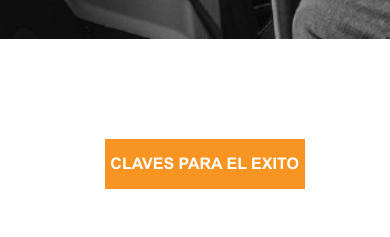
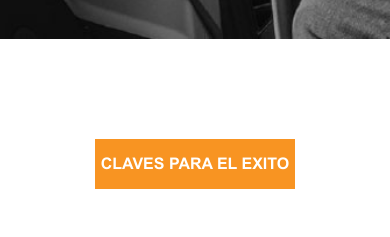
Before and after one commit to lightstar282/mern-vechle-plaform, a React (Create React App) app: page / in a window 390 px wide. Shown: the part 4220-4457 px from the top of the page. Built offline with nearby package versions, Linux system fonts and the light colour scheme.

Commit message:
Centered the Steps' Section

```diff
--- a/src/pages/create-account.jsx
+++ b/src/pages/create-account.jsx
@@ -59,7 +59,7 @@ export default function CreateAccount() {
         <Row>
           <div key={`inline-radio`} className="mb-3 radio-div">
           <label className='create-account-label-radio'>
-          <input type="radio" name="group1" id={`inline-radio-1`} className="create-account-radio" />
+          <input type="radio" name="group1" id={`inline-radio-1`} className="create-account-radio" defaultChecked={true} />
             <span className="create-account-label-radio-span">4% Plan Basico</span>
           </label>
 
--- a/src/styles/ClavesSteps.css
+++ b/src/styles/ClavesSteps.css
@@ -89,7 +89,6 @@
     margin-right: auto;
   }
 
-
   .claves-para-exito-title-p {
     text-align: center;
     margin-left: auto;
@@ -119,6 +118,8 @@
 
 .claves-para-exito-button-div {
   text-align: center;
+  margin-left: auto!important;
+  margin-right: auto !important;
 }
 
 .claves-para-exito-col-first{
```
